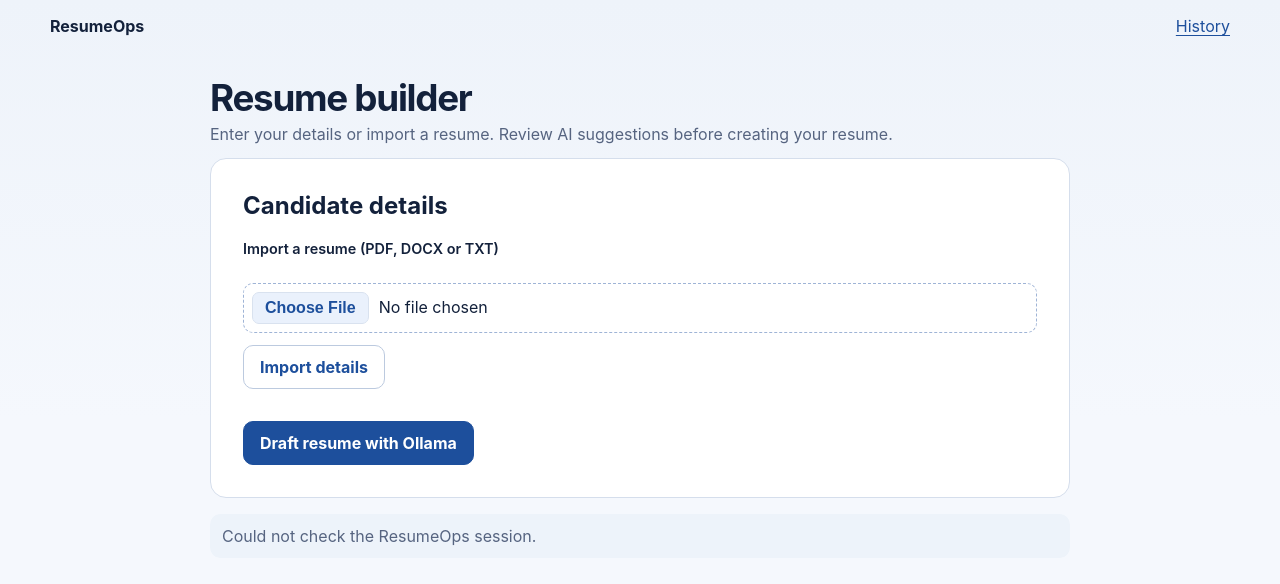
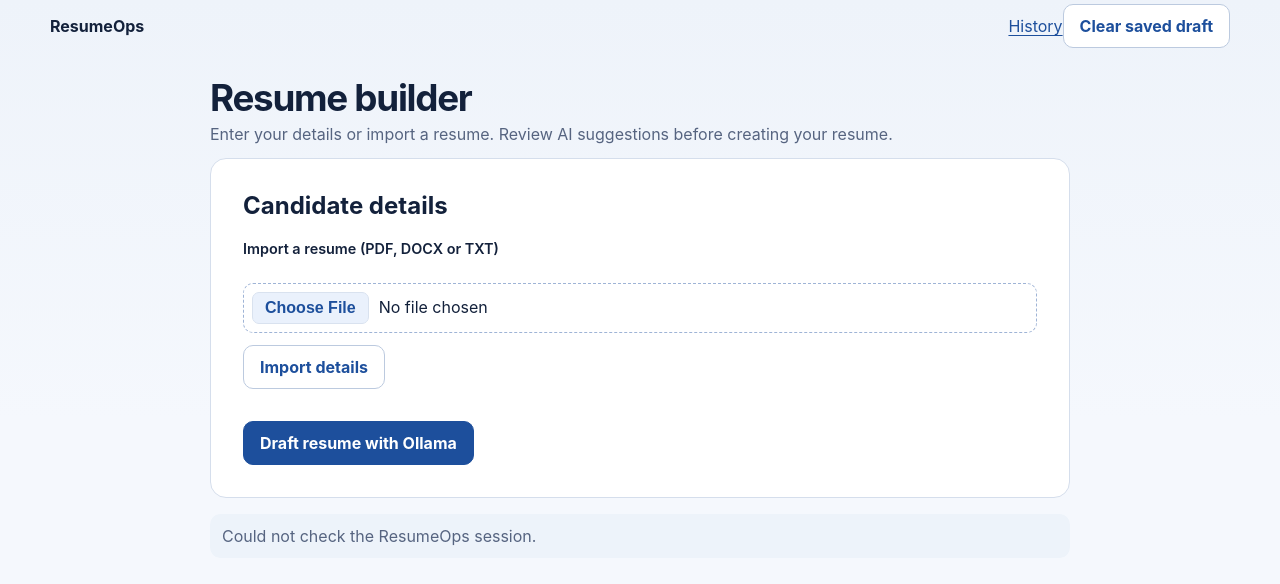
Before and after one commit to codetrust2025-spec/resumeops, a plain HTML site: page dashboard/ai-builder.html in a window 1280 px wide. Drawn offline with Linux system fonts and the light colour scheme; no server answers.

Commit message:
Add explicit AI builder reset with confirmation

```diff
--- a/dashboard/ai-builder.html
+++ b/dashboard/ai-builder.html
@@ -12,7 +12,7 @@
 <script defer src="/ai-builder.js"></script>
 </head>
 <body data-ai-builder>
-<header class="top"><div class="width ai-nav"><strong>ResumeOps</strong><a href="/workflow#history">History</a></div></header>
+<header class="top"><div class="width ai-nav"><strong>ResumeOps</strong><span class="ai-nav-actions"><a href="/workflow#history">History</a><button class="secondary" id="ai-reset" type="button">Clear saved draft</button></span></div></header>
 <main class="width ai-layout">
 <header class="intro"><h1>Resume builder</h1><p>Enter your details or import a resume. Review AI suggestions before creating your resume.</p></header>
 <section id="ai-intake" class="ai-panel">
```
